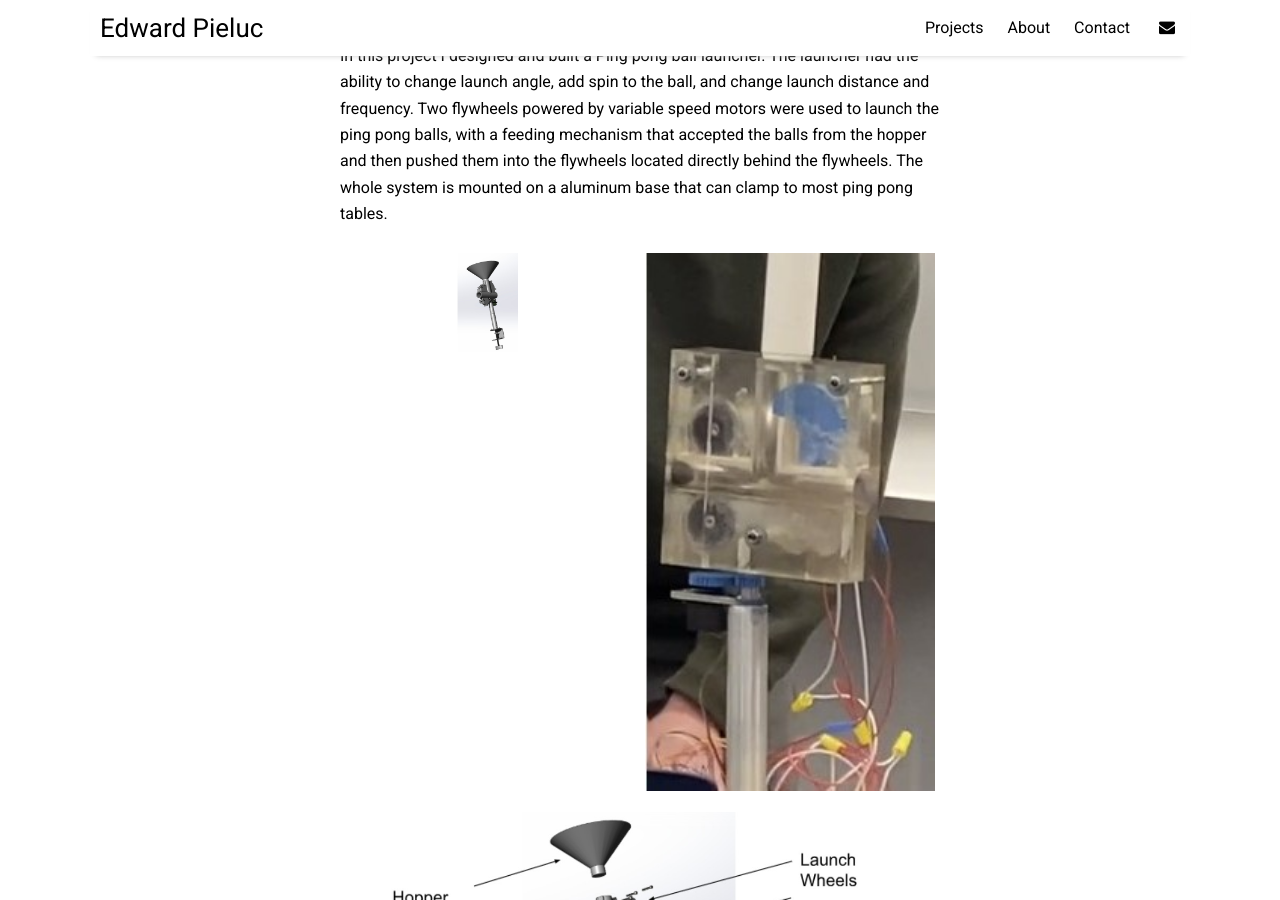
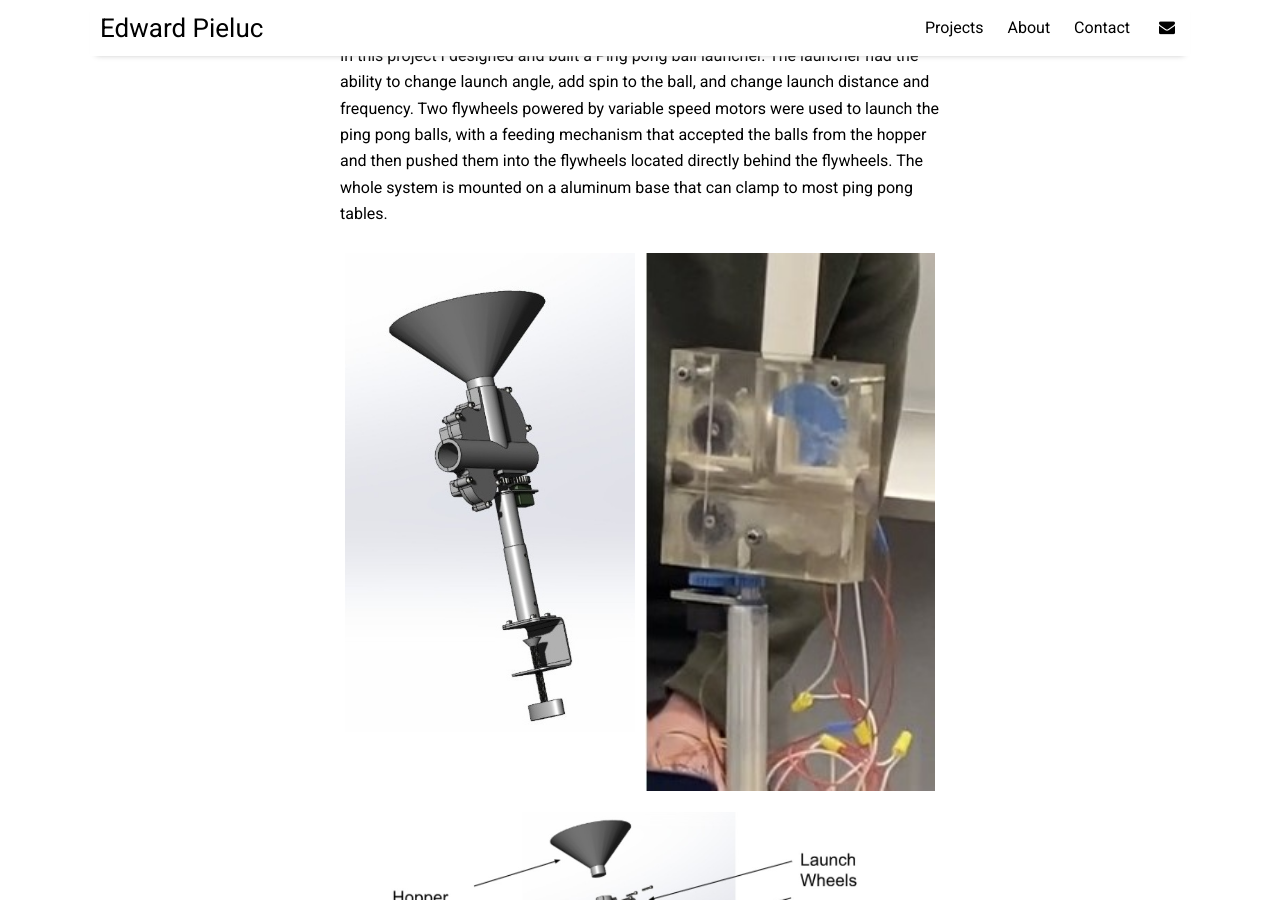
Before and after one commit to epie3/epie3.github.io, a Jekyll site: the page built from _posts/2017-01-01-Ping-Pong-Ball-Launcher.md, in a window 1280 px wide and 900 px high, scrolled down 317 px. Built offline with Jekyll 4.4.1, drawn with Linux system fonts in a browser that asks for light colours; nearby versions of some CDN libraries.

Commit message:
pingpong main image

```diff
--- a/_posts/2017-01-01-Ping-Pong-Ball-Launcher.md
+++ b/_posts/2017-01-01-Ping-Pong-Ball-Launcher.md
@@ -4,7 +4,7 @@ title: "Ping Pong Ball Launcher"
 author: "Edward Pieluc"
 categories: sample
 tags: [documentation,sample]
-image: PingPong1.jpg
+image: PingPongTitle.jpg
 ---
 
 In this project I designed and built a Ping pong ball launcher. The launcher had the ability to change launch angle, add spin to the ball, and change launch distance and frequency. Two flywheels powered by variable speed motors were used to launch the ping pong balls, with a feeding mechanism that accepted the balls from the hopper and then pushed them into the flywheels located directly behind the flywheels.  The whole system is mounted on a aluminum base that can clamp to most ping pong tables.
```
Also changed, not shown: assets/img/PingPong1.jpg, assets/img/PingPongTitle.jpg (added).
